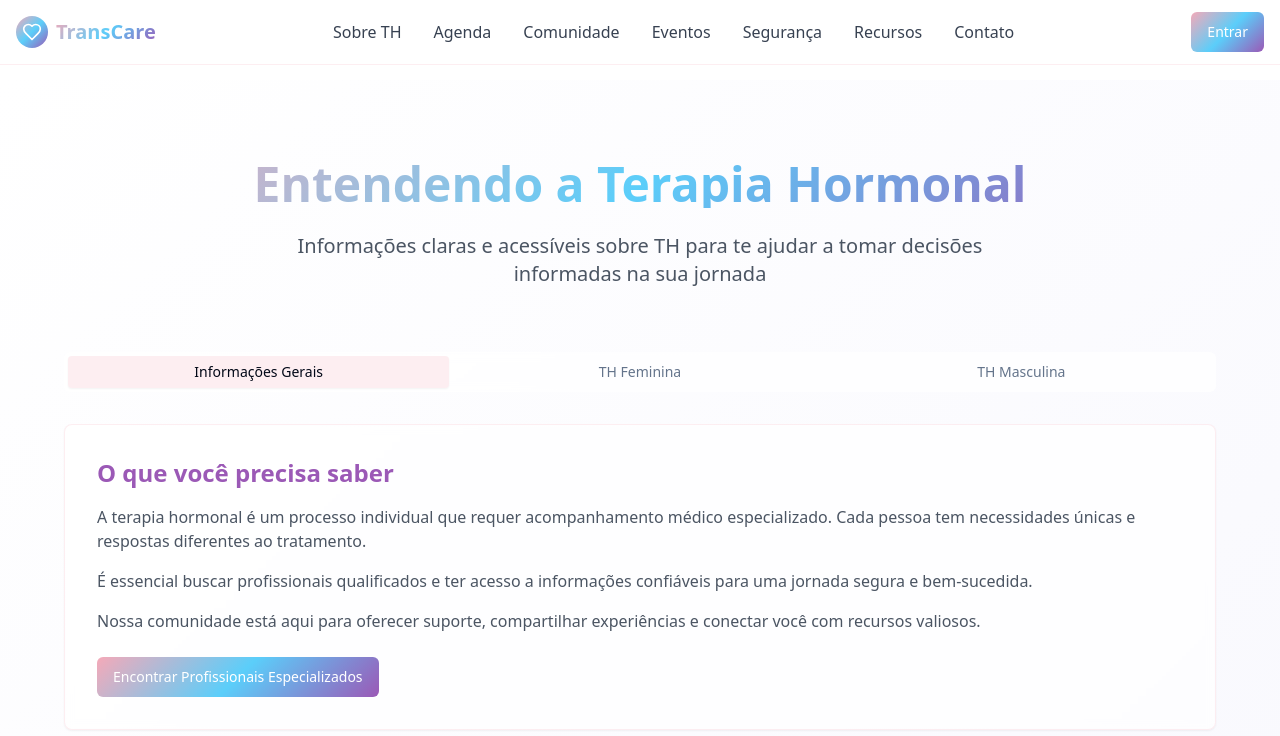
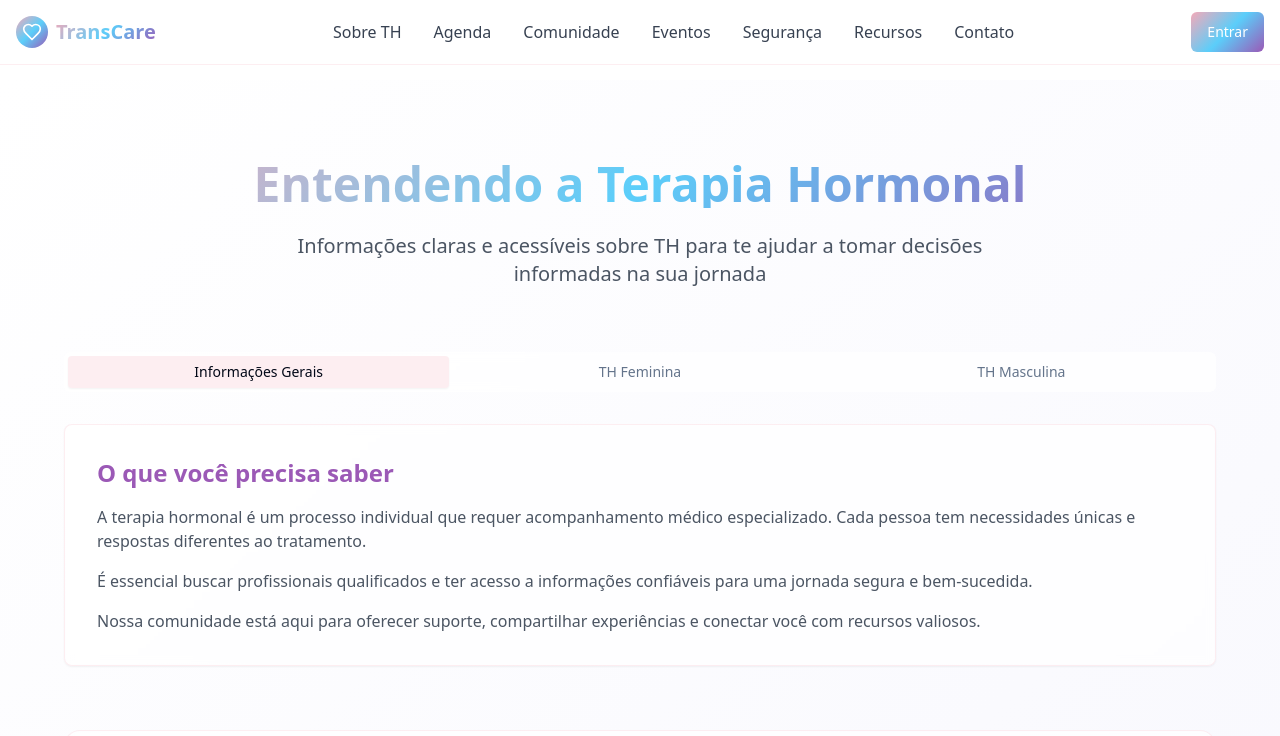
Before and after one commit to BrunoXHP/trans-compass-journey, a React (Vite) app: page /sobre-th in a window 1280 px wide. Shown: the top 736 px of the page. Built offline with nearby package versions, Linux system fonts and the light colour scheme.

Commit message:
Remove "Encontrar Profissionais Especializados" button
Removed the button from the About TH section.

```diff
--- a/src/components/AboutTHSection.tsx
+++ b/src/components/AboutTHSection.tsx
@@ -1,4 +1,3 @@
-
 import { Card, CardContent } from '@/components/ui/card';
 import { Tabs, TabsContent, TabsList, TabsTrigger } from '@/components/ui/tabs';
 import { Button } from '@/components/ui/button';
@@ -52,9 +51,6 @@ const AboutTHSection = () => {
                     <p>É essencial buscar profissionais qualificados e ter acesso a informações confiáveis para uma jornada segura e bem-sucedida.</p>
                     <p>Nossa comunidade está aqui para oferecer suporte, compartilhar experiências e conectar você com recursos valiosos.</p>
                   </div>
-                  <Button className="mt-6 bg-gradient-trans text-white">
-                    Encontrar Profissionais Especializados
-                  </Button>
                 </CardContent>
               </Card>
             </TabsContent>
```
